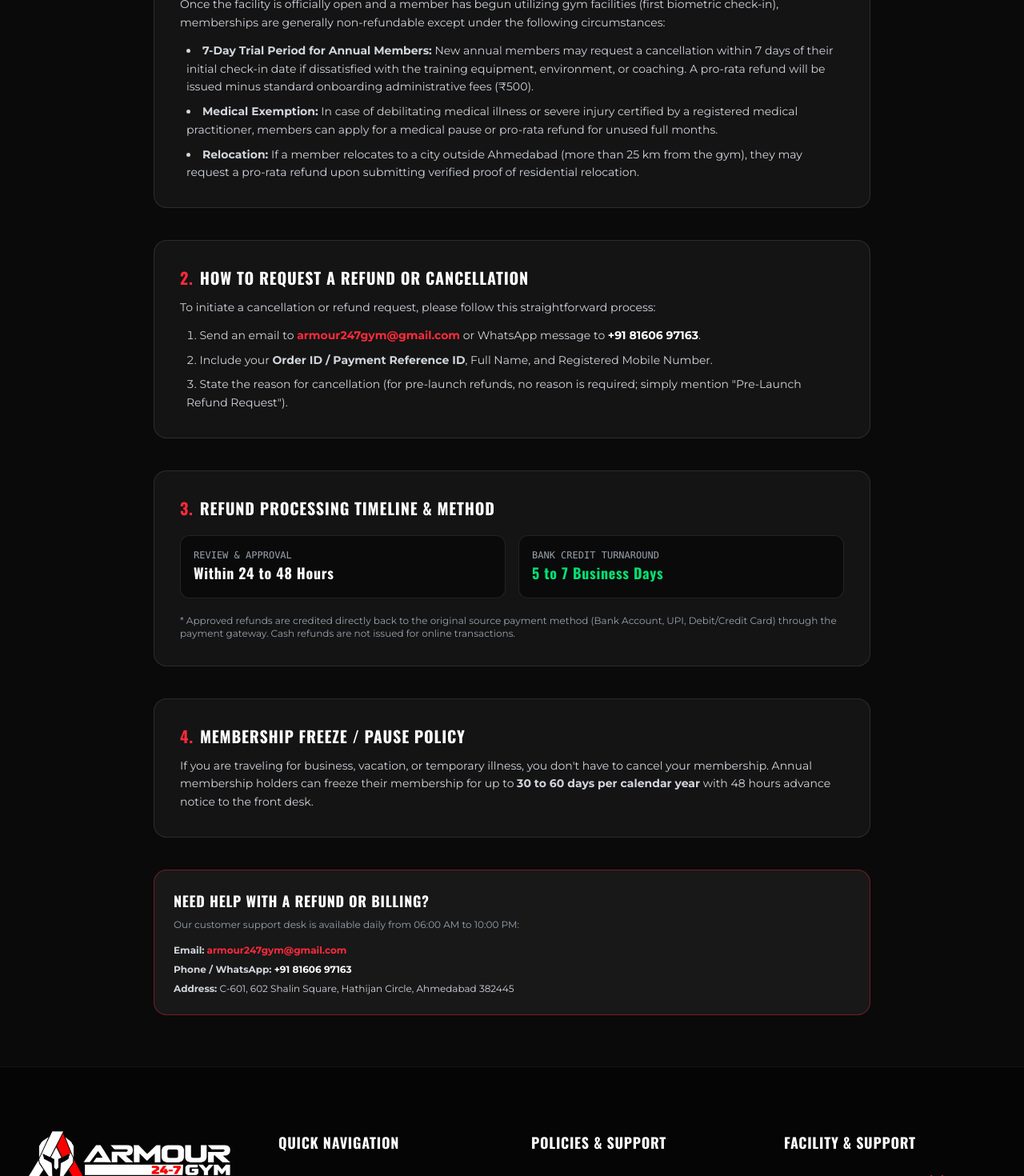
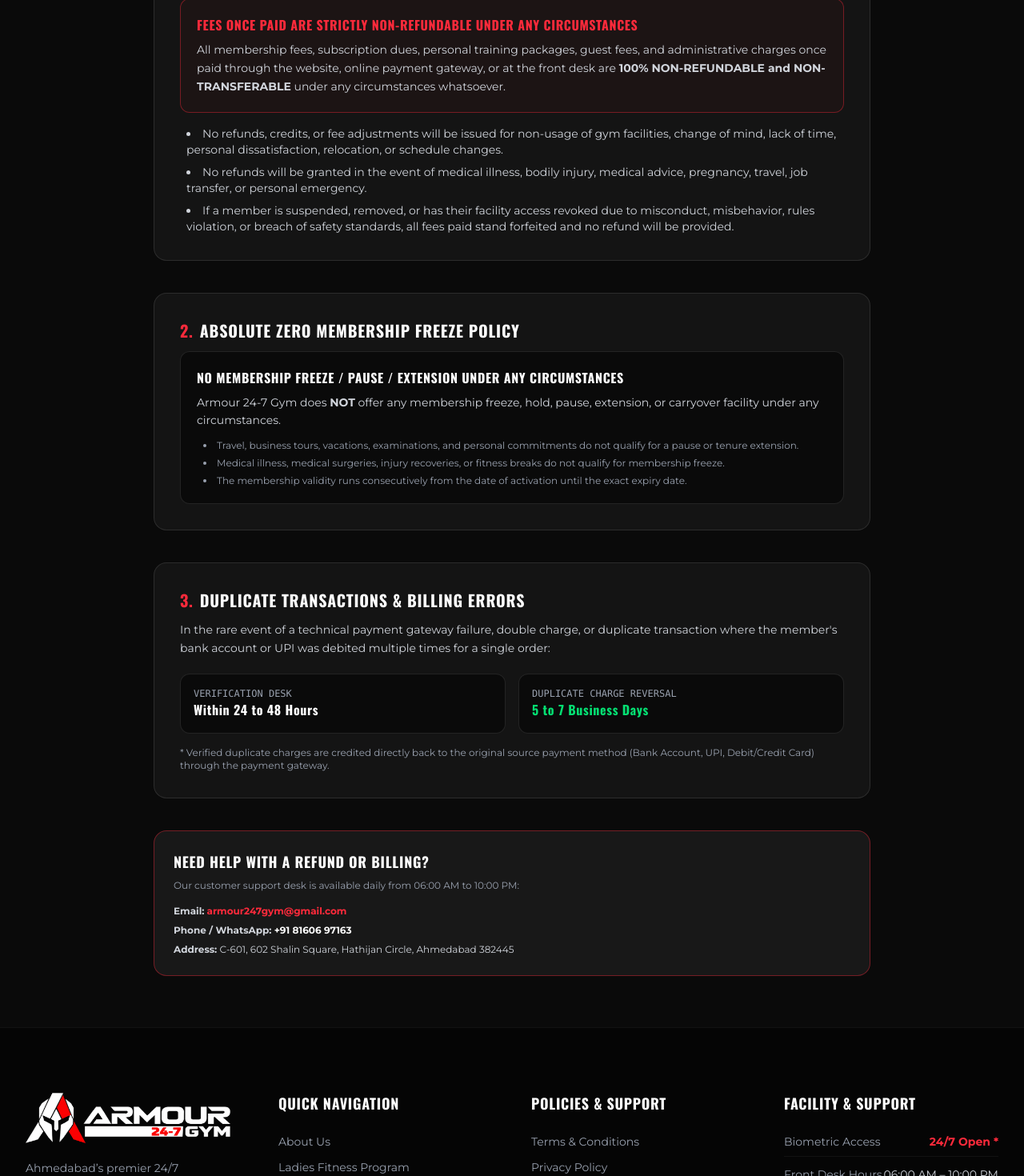
Before and after one commit to SaileshSingh1806/armour-gym, a Next.js app: page /refund-policy in a window 1280 px wide. Shown: the part 680-2150 px from the top of the page at 80% size. Built offline with nearby package versions, Linux system fonts and the light colour scheme.

Commit message:
feat: update operating hours to 24/7 with T&C, strengthen management rights, no-refund & zero freeze policies

```diff
--- a/src/app/contact/page.tsx
+++ b/src/app/contact/page.tsx
@@ -1,3 +1,4 @@
+import Link from "next/link";
 import LeadForm from "@/components/LeadForm";
 import {
   MapPin,
@@ -126,9 +127,12 @@ export default function ContactPage() {
                     </span>
                   </div>
                   <span className="text-xs font-bold text-[#ff2a3b] font-heading uppercase tracking-wider bg-[#ff2a3b]/10 px-2.5 py-1">
-                    24 HOURS / 7 DAYS / 365 DAYS
+                    24/7 OPEN *
                   </span>
                 </div>
+                <p className="text-[11px] text-gray-400 px-1">
+                  * 24/7 biometric facility access is subject to management discretion, facility maintenance, and gym safety regulations. <Link href="/terms-conditions" className="text-[#ff2a3b] underline font-semibold">Terms &amp; Conditions Apply</Link>.
+                </p>
 
                 <div className="flex items-center justify-between p-3 bg-[#0a0a0a] border border-white/5 text-xs text-gray-300">
                   <span>Front Desk Staff &amp; Tours</span>
--- a/src/app/payment/status/page.tsx
+++ b/src/app/payment/status/page.tsx
@@ -75,7 +75,7 @@ export default async function PaymentStatusPage({
             </h4>
             <ul className="text-xs text-gray-300 space-y-1.5 list-disc list-inside">
               <li>A digital confirmation &amp; tax invoice has been sent to your WhatsApp and Email.</li>
-              <li>Your 365-day access validity starts on Grand Opening day or your 1st workout.</li>
+              <li>Your annual access validity starts on Grand Opening day or your 1st workout.</li>
               <li>Collect your free Armour Gym Starter Kit &amp; RFID access key at the front desk.</li>
             </ul>
           </div>
--- a/src/app/pricing/page.tsx
+++ b/src/app/pricing/page.tsx
@@ -37,7 +37,7 @@ const pricingPlans = [
     highlight: true,
     badge: "MOST POPULAR",
     features: [
-      "UNLIMITED 24/7/365 biometric keycard access",
+      "UNLIMITED 24/7 biometric keycard access *",
       "Access to all 4 training zones & combat cage",
       "All Group HIIT, Boxing & Powerlifting classes",
       "1 Free 1-on-1 personal coaching assessment",
@@ -74,15 +74,15 @@ const pricingPlans = [
 const faqs = [
   {
     q: "How does 24/7 access work at Armour Gym Ahmedabad?",
-    a: "Once enrolled, you receive a secure biometric RFID keycard and facial scan profile. You can scan in anytime 24 hours a day, 7 days a week, 365 days a year—even on public holidays.",
+    a: "Once enrolled, members receive a secure biometric RFID keycard and facial scan profile to access the facility 24/7 during active operating periods. 24/7 access is subject to facility rules and management discretion (*Terms & Conditions Apply).",
   },
   {
-    q: "Are there any hidden joining or registration fees?",
-    a: "Zero hidden charges. All our prices are completely transparent. Taxes and your initial RFID setup are included with all memberships.",
+    q: "Are membership fees refundable?",
+    a: "No. All membership fees and dues once paid are strictly non-refundable and non-transferable under any circumstances.",
   },
   {
-    q: "Can I freeze or pause my membership if I travel?",
-    a: "Yes! Monthly and Annual members can pause their membership for up to 30 to 60 days per year with 48-hour advance notice to the front desk.",
+    q: "Can I freeze or pause my membership?",
+    a: "No. Armour 24-7 Gym does not offer any membership freeze, hold, or pause facility under any circumstances. Memberships run continuously for their purchased tenure.",
   },
   {
     q: "Where exactly is Armour 24-7 Gym located in Ahmedabad?",
--- a/src/app/refund-policy/page.tsx
+++ b/src/app/refund-policy/page.tsx
@@ -50,59 +50,63 @@ export default function RefundPolicyPage() {
             </p>
           </div>
 
-          <section className="bg-[#141414] border border-white/10 p-6 sm:p-8 rounded-2xl space-y-3">
+          <section className="bg-[#141414] border border-white/10 p-6 sm:p-8 rounded-2xl space-y-4">
             <h2 className="text-xl font-oswald font-bold uppercase text-white tracking-wider flex items-center gap-2">
-              <span className="text-[#ff2a3b]">1.</span> Post-Opening Refund Policy
+              <span className="text-[#ff2a3b]">1.</span> Strict No-Refund Policy (Post-Registration / Once Paid)
             </h2>
-            <p>
-              Once the facility is officially open and a member has begun utilizing gym facilities (first biometric check-in), memberships are generally non-refundable except under the following circumstances:
-            </p>
-            <ul className="list-disc list-inside space-y-2 text-gray-300 pl-2">
-              <li><strong>7-Day Trial Period for Annual Members:</strong> New annual members may request a cancellation within 7 days of their initial check-in date if dissatisfied with the training equipment, environment, or coaching. A pro-rata refund will be issued minus standard onboarding administrative fees (₹500).</li>
-              <li><strong>Medical Exemption:</strong> In case of debilitating medical illness or severe injury certified by a registered medical practitioner, members can apply for a medical pause or pro-rata refund for unused full months.</li>
-              <li><strong>Relocation:</strong> If a member relocates to a city outside Ahmedabad (more than 25 km from the gym), they may request a pro-rata refund upon submitting verified proof of residential relocation.</li>
+            <div className="bg-[#1c1414] border border-[#ff2a3b]/40 p-5 rounded-xl space-y-2">
+              <p className="font-oswald text-base font-bold text-[#ff2a3b] uppercase tracking-wide">
+                FEES ONCE PAID ARE STRICTLY NON-REFUNDABLE UNDER ANY CIRCUMSTANCES
+              </p>
+              <p className="text-gray-300 text-xs sm:text-sm leading-relaxed">
+                All membership fees, subscription dues, personal training packages, guest fees, and administrative charges once paid through the website, online payment gateway, or at the front desk are <strong>100% NON-REFUNDABLE and NON-TRANSFERABLE</strong> under any circumstances whatsoever.
+              </p>
+            </div>
+            <ul className="list-disc list-inside space-y-2 text-gray-300 pl-2 text-xs sm:text-sm">
+              <li>No refunds, credits, or fee adjustments will be issued for non-usage of gym facilities, change of mind, lack of time, personal dissatisfaction, relocation, or schedule changes.</li>
+              <li>No refunds will be granted in the event of medical illness, bodily injury, medical advice, pregnancy, travel, job transfer, or personal emergency.</li>
+              <li>If a member is suspended, removed, or has their facility access revoked due to misconduct, misbehavior, rules violation, or breach of safety standards, all fees paid stand forfeited and no refund will be provided.</li>
             </ul>
           </section>
 
           <section className="bg-[#141414] border border-white/10 p-6 sm:p-8 rounded-2xl space-y-3">
             <h2 className="text-xl font-oswald font-bold uppercase text-white tracking-wider flex items-center gap-2">
-              <span className="text-[#ff2a3b]">2.</span> How to Request a Refund or Cancellation
+              <span className="text-[#ff2a3b]">2.</span> Absolute Zero Membership Freeze Policy
             </h2>
-            <p>
-              To initiate a cancellation or refund request, please follow this straightforward process:
-            </p>
-            <ol className="list-decimal list-inside space-y-2 text-gray-300 pl-2">
-              <li>Send an email to <a href="mailto:armour247gym@gmail.com" className="text-[#ff2a3b] font-bold hover:underline">armour247gym@gmail.com</a> or WhatsApp message to <a href="https://wa.me/918160697163" className="text-white font-bold hover:underline">+91 81606 97163</a>.</li>
-              <li>Include your <strong>Order ID / Payment Reference ID</strong>, Full Name, and Registered Mobile Number.</li>
-              <li>State the reason for cancellation (for pre-launch refunds, no reason is required; simply mention &quot;Pre-Launch Refund Request&quot;).</li>
-            </ol>
+            <div className="bg-[#0a0a0a] border border-white/10 p-5 rounded-xl space-y-2">
+              <p className="font-oswald text-base font-bold text-white uppercase tracking-wide">
+                NO MEMBERSHIP FREEZE / PAUSE / EXTENSION UNDER ANY CIRCUMSTANCES
+              </p>
+              <p className="text-gray-300 text-xs sm:text-sm leading-relaxed">
+                Armour 24-7 Gym does <strong>NOT</strong> offer any membership freeze, hold, pause, extension, or carryover facility under any circumstances.
+              </p>
+              <ul className="list-disc list-inside space-y-1.5 text-gray-400 text-xs pl-2 pt-1">
+                <li>Travel, business tours, vacations, examinations, and personal commitments do not qualify for a pause or tenure extension.</li>
+                <li>Medical illness, medical surgeries, injury recoveries, or fitness breaks do not qualify for membership freeze.</li>
+                <li>The membership validity runs consecutively from the date of activation until the exact expiry date.</li>
+              </ul>
+            </div>
           </section>
 
           <section className="bg-[#141414] border border-white/10 p-6 sm:p-8 rounded-2xl space-y-3">
             <h2 className="text-xl font-oswald font-bold uppercase text-white tracking-wider flex items-center gap-2">
-              <span className="text-[#ff2a3b]">3.</span> Refund Processing Timeline &amp; Method
+              <span className="text-[#ff2a3b]">3.</span> Duplicate Transactions &amp; Billing Errors
             </h2>
+            <p className="text-xs sm:text-sm text-gray-300 leading-relaxed">
+              In the rare event of a technical payment gateway failure, double charge, or duplicate transaction where the member&apos;s bank account or UPI was debited multiple times for a single order:
+            </p>
             <div className="grid grid-cols-1 sm:grid-cols-2 gap-4 pt-2">
               <div className="bg-[#0a0a0a] border border-white/10 p-4 rounded-xl">
-                <span className="text-xs font-mono text-gray-400 block uppercase">Review &amp; Approval</span>
-                <span className="font-oswald text-lg font-bold text-white">Within 24 to 48 Hours</span>
+                <span className="text-xs font-mono text-gray-400 block uppercase">Verification Desk</span>
+                <span className="font-oswald text-base font-bold text-white">Within 24 to 48 Hours</span>
               </div>
               <div className="bg-[#0a0a0a] border border-white/10 p-4 rounded-xl">
-                <span className="text-xs font-mono text-gray-400 block uppercase">Bank Credit Turnaround</span>
-                <span className="font-oswald text-lg font-bold text-green-400">5 to 7 Business Days</span>
+                <span className="text-xs font-mono text-gray-400 block uppercase">Duplicate Charge Reversal</span>
+                <span className="font-oswald text-base font-bold text-green-400">5 to 7 Business Days</span>
               </div>
             </div>
-            <p className="text-xs text-gray-400 pt-2">
-              * Approved refunds are credited directly back to the original source payment method (Bank Account, UPI, Debit/Credit Card) through the payment gateway. Cash refunds are not issued for online transactions.
-            </p>
-          </section>
-
-          <section className="bg-[#141414] border border-white/10 p-6 sm:p-8 rounded-2xl space-y-3">
-            <h2 className="text-xl font-oswald font-bold uppercase text-white tracking-wider flex items-center gap-2">
-              <span className="text-[#ff2a3b]">4.</span> Membership Freeze / Pause Policy
-            </h2>
-            <p>
-              If you are traveling for business, vacation, or temporary illness, you don&apos;t have to cancel your membership. Annual membership holders can freeze their membership for up to <strong>30 to 60 days per calendar year</strong> with 48 hours advance notice to the front desk.
+            <p className="text-xs text-gray-400 pt-1">
+              * Verified duplicate charges are credited directly back to the original source payment method (Bank Account, UPI, Debit/Credit Card) through the payment gateway.
             </p>
           </section>
 
--- a/src/app/schedule/page.tsx
+++ b/src/app/schedule/page.tsx
@@ -303,10 +303,10 @@ export default function SchedulePage() {
             </div>
             <div>
               <h4 className="font-heading text-2xl font-bold uppercase tracking-wider text-white">
-                TRAIN ANYTIME 24/7/365 IN AHMEDABAD
+                TRAIN ANYTIME 24/7 IN AHMEDABAD *
               </h4>
               <p className="text-xs sm:text-sm text-gray-400">
-                Group classes are included free with Pro &amp; VIP memberships. Prefer solo lifting at 2 AM? Our biometric doors never close.
+                Group classes are included free with Pro &amp; VIP memberships. 24/7 round-the-clock biometric training is available subject to facility safety &amp; management terms.
               </p>
             </div>
           </div>
--- a/src/app/terms-conditions/page.tsx
+++ b/src/app/terms-conditions/page.tsx
@@ -51,28 +51,38 @@ export default function TermsConditionsPage() {
 
           <section className="bg-[#141414] border border-white/10 p-6 sm:p-8 rounded-2xl space-y-3">
             <h2 className="text-xl font-oswald font-bold uppercase text-white tracking-wider flex items-center gap-2">
-              <span className="text-[#ff2a3b]">2.</span> Membership &amp; Facility Access Rules
+              <span className="text-[#ff2a3b]">2.</span> 24/7 Facility Access &amp; Management Rights
             </h2>
             <ul className="list-disc list-inside space-y-2 text-gray-300 pl-2">
               <li><strong>24/7 Access Privileges:</strong> Valid membership entitles the registered holder to round-the-clock facility access using biometric recognition or assigned RFID credentials.</li>
-              <li><strong>Non-Transferability:</strong> Memberships are issued to individual persons and cannot be transferred, shared, or assigned to another individual without written administrative authorization.</li>
-              <li><strong>Tailgating Prohibition:</strong> Allowing non-members or unverified guests into the facility using your access credentials is strictly forbidden and subject to instant membership revocation without refund.</li>
+              <li><strong>Sole Discretion of Management:</strong> Provision of 24/7 round-the-clock facility access is strictly subject to the operational decisions, safety protocols, and management rights of Armour 24-7 Gym. Management reserves the absolute right to alter, modify, restrict, temporarily suspend, or revoke 24/7 operating hours or individual access at any time for scheduled maintenance, sanitization, security audits, emergencies, legal/government regulations, or safety compliance without any prior notice or financial liability.</li>
+              <li><strong>Right of Admission Reserved:</strong> Gym management reserves the absolute right of admission. Management holds the unconditional right to suspend, terminate, or revoke any member&apos;s access or membership permanently, without refund or compensation, if the member engages in misconduct, inappropriate behavior, property damage, rule violation, or creates a nuisance.</li>
+              <li><strong>Strict Non-Transferability:</strong> Memberships are strictly personal, non-transferable, and non-assignable under any circumstances.</li>
+              <li><strong>Tailgating &amp; Unauthorized Entry:</strong> Allowing non-members or unverified guests into the facility using your access credentials is strictly forbidden. Any violation will result in immediate termination of membership and biometric access, forfeiture of all fees, and possible legal action for trespassing.</li>
               <li><strong>Minimum Age:</strong> Members must be at least 16 years of age. Minors between 16 and 18 require signed parental or legal guardian consent.</li>
             </ul>
           </section>
 
           <section className="bg-[#141414] border border-white/10 p-6 sm:p-8 rounded-2xl space-y-3">
             <h2 className="text-xl font-oswald font-bold uppercase text-white tracking-wider flex items-center gap-2">
-              <span className="text-[#ff2a3b]">3.</span> Pre-Launch Offer Terms &amp; Conditions
+              <span className="text-[#ff2a3b]">3.</span> Fees Non-Refundable &amp; No Membership Freeze Policy
             </h2>
-            <p>
-              The <strong>Pre-Launch Founder Pass (₹9,999)</strong> is a special promotional membership with limited availability (100 passes):
-            </p>
-            <ul className="list-disc list-inside space-y-2 text-gray-300 pl-2">
-              <li><strong>Membership Activation:</strong> The 365-day annual duration commences on the official facility opening date or the member&apos;s first physical check-in date, whichever is later.</li>
-              <li><strong>100% Pre-Launch Refund Guarantee:</strong> If a purchaser wishes to cancel before the official gym opening date, a 100% full refund will be processed back to the original payment source.</li>
-              <li><strong>Welcome Starter Kit:</strong> Starter kits (bag, shaker, towel) will be distributed at the front desk upon the member&apos;s first onboarding visit.</li>
-            </ul>
+            <div className="bg-[#1c1414] border border-[#ff2a3b]/40 p-4 rounded-xl space-y-2 text-white">
+              <p className="font-oswald text-base font-bold text-[#ff2a3b] uppercase tracking-wide">
+                STRICT NO-REFUND POLICY — FEES ONCE PAID WILL NOT BE REFUNDED UNDER ANY CIRCUMSTANCES
+              </p>
+              <p className="text-xs text-gray-300 leading-relaxed">
+                All membership fees, registration charges, advance dues, personal training fees, and ancillary service payments once paid are <strong>strictly non-refundable</strong> under any circumstances whatsoever (including but not limited to relocation, change of mind, lack of usage, personal schedules, dissatisfaction, illness, medical reasons, or unforeseen events).
+              </p>
+            </div>
+            <div className="bg-[#0a0a0a] border border-white/10 p-4 rounded-xl space-y-2 text-white">
+              <p className="font-oswald text-base font-bold text-white uppercase tracking-wide">
+                NO MEMBERSHIP FREEZE / PAUSE / HOLD
+              </p>
+              <p className="text-xs text-gray-300 leading-relaxed">
+                Armour 24-7 Gym maintains an absolute <strong>Zero-Freeze Policy</strong>. No membership can be frozen, paused, extended, put on hold, or carried forward under any circumstances, including travel, examination, medical conditions, or personal commitments. The membership period runs continuously from the date of activation until its scheduled expiry.
+              </p>
+            </div>
           </section>
 
           <section className="bg-[#141414] border border-white/10 p-6 sm:p-8 rounded-2xl space-y-3">
--- a/src/components/Footer.tsx
+++ b/src/components/Footer.tsx
@@ -131,11 +131,14 @@ export default function Footer() {
           <ul className="space-y-3 text-sm text-gray-400">
             <li className="flex justify-between border-b border-white/5 pb-2">
               <span>Biometric Access</span>
-              <span className="text-[#ff2a3b] font-bold">24/7/365 Open</span>
+              <span className="text-[#ff2a3b] font-bold">24/7 Open *</span>
             </li>
             <li className="flex justify-between border-b border-white/5 pb-2">
               <span>Front Desk Hours</span>
               <span className="text-gray-300">06:00 AM – 10:00 PM</span>
+            </li>
+            <li className="text-[11px] text-gray-400 pt-1 leading-snug">
+              * 24/7 access is subject to management rights &amp; facility safety rules. <Link href="/terms-conditions" className="text-[#ff2a3b] underline font-semibold">T&amp;C Apply</Link>.
             </li>
             <li className="text-xs text-gray-300 pt-1 space-y-1">
               <p>
```
